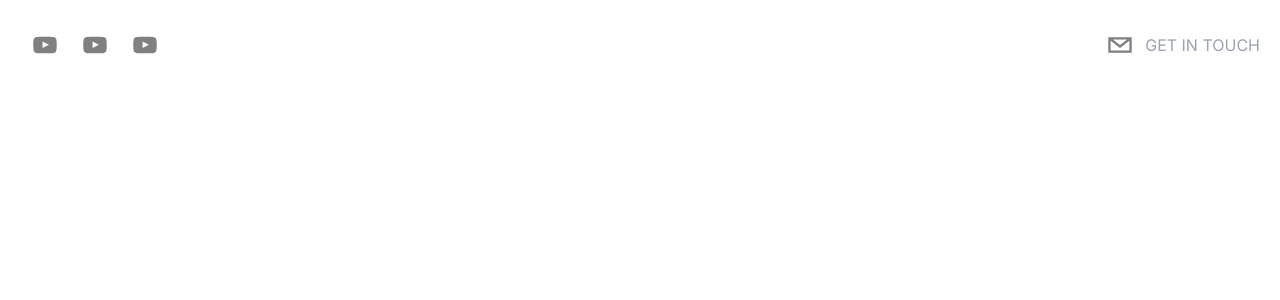
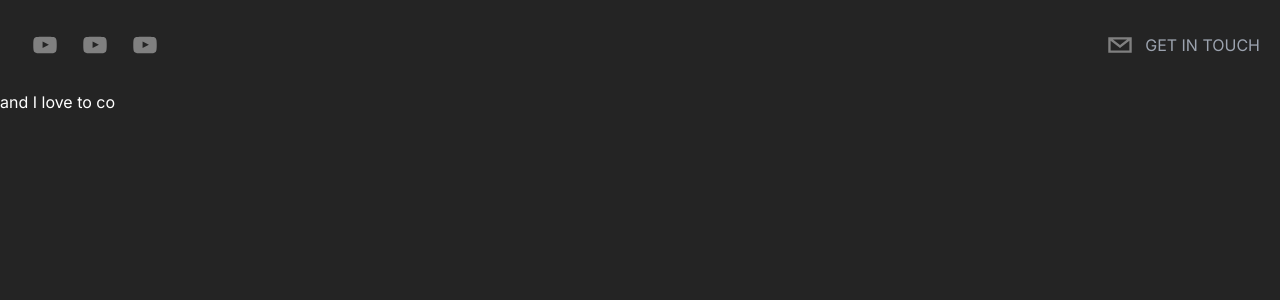
Before and after one commit to sonha2409/portfolio, a Next.js app: page / in a window 1280 px wide. Shown: the top 300 px of the page. Built offline with nearby package versions, Linux system fonts and the light colour scheme.

Commit message:
Add typewriter

```diff
--- a/app/page.tsx
+++ b/app/page.tsx
@@ -2,10 +2,11 @@
 import Head from 'next/head'
 import React from 'react'
 import Header from '../components/Header'
+import Hero from '../components/Hero'
 
 const Home: NextPage = () => {
   return (
-    <div>
+    <div className="bg-[#242424] text-white h-screen">
       <Head>
         <title>Son's portfolio</title>
       </Head>
@@ -13,6 +14,9 @@
       <Header />
 
       {/* Hero */}
+      <section id="hero">
+        <Hero />
+      </section>
 
       {/* About */}
 
--- /dev/null
+++ b/components/Hero.tsx
@@ -0,0 +1,20 @@
+"use client"
+import React from 'react'
+import { Cursor, useTypewriter } from "react-simple-typewriter";
+
+type Props = {}
+
+export default function Hero({}: Props) {
+  const [text, count] = useTypewriter({
+    words: ["Hi, my name is Son", "and I love to code", "but love food more"],
+    loop: true,
+    delaySpeed: 2000,
+
+  })
+  return (
+    <div>
+      <span>{text}</span>
+      <Cursor cursorColor="#F7ABBA" />
+    </div>
+  )
+}
--- a/package.json
+++ b/package.json
@@ -18,6 +18,7 @@
     "next": "13.4.7",
     "react": "18.2.0",
     "react-dom": "18.2.0",
+    "react-simple-typewriter": "^5.0.1",
     "react-social-icons": "^5.15.0",
     "typescript": "5.1.5"
   },
```
Also changed, not shown: 1 other file (tests, documents, lock files or other folders).
